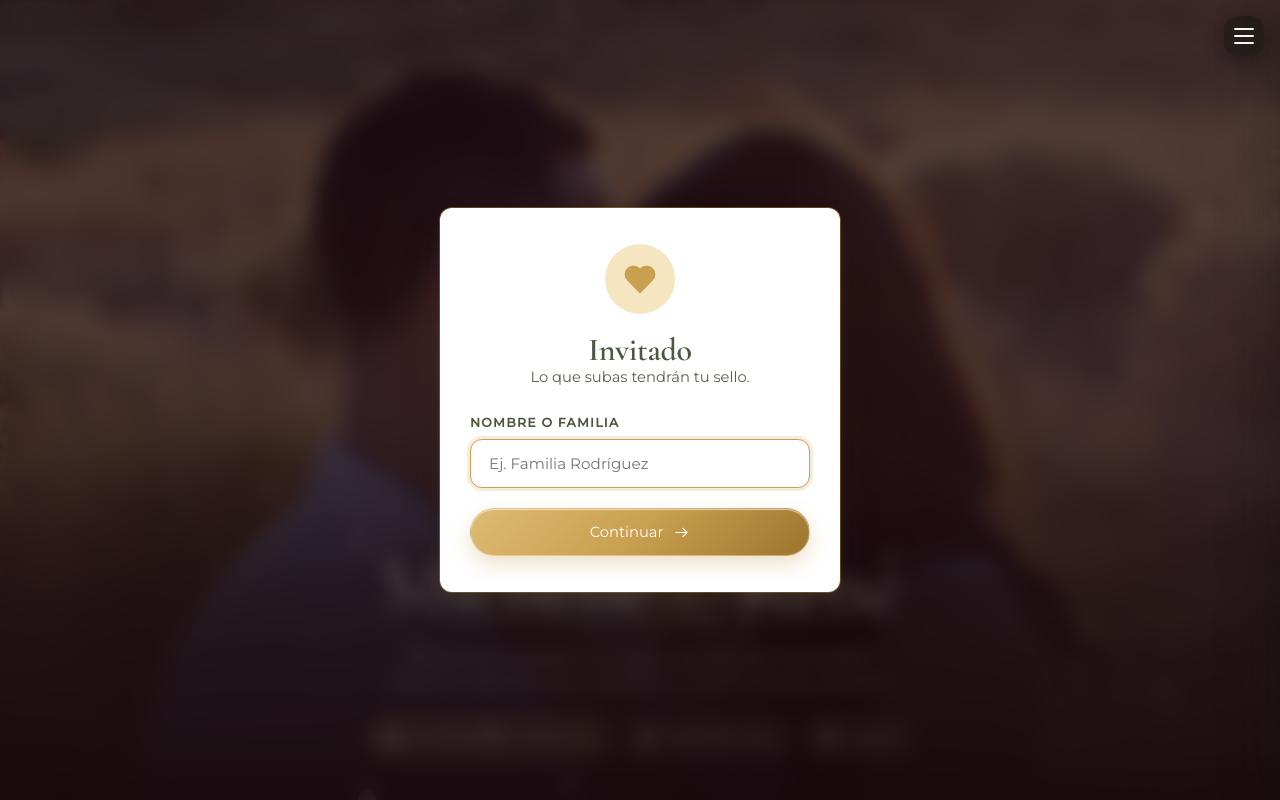
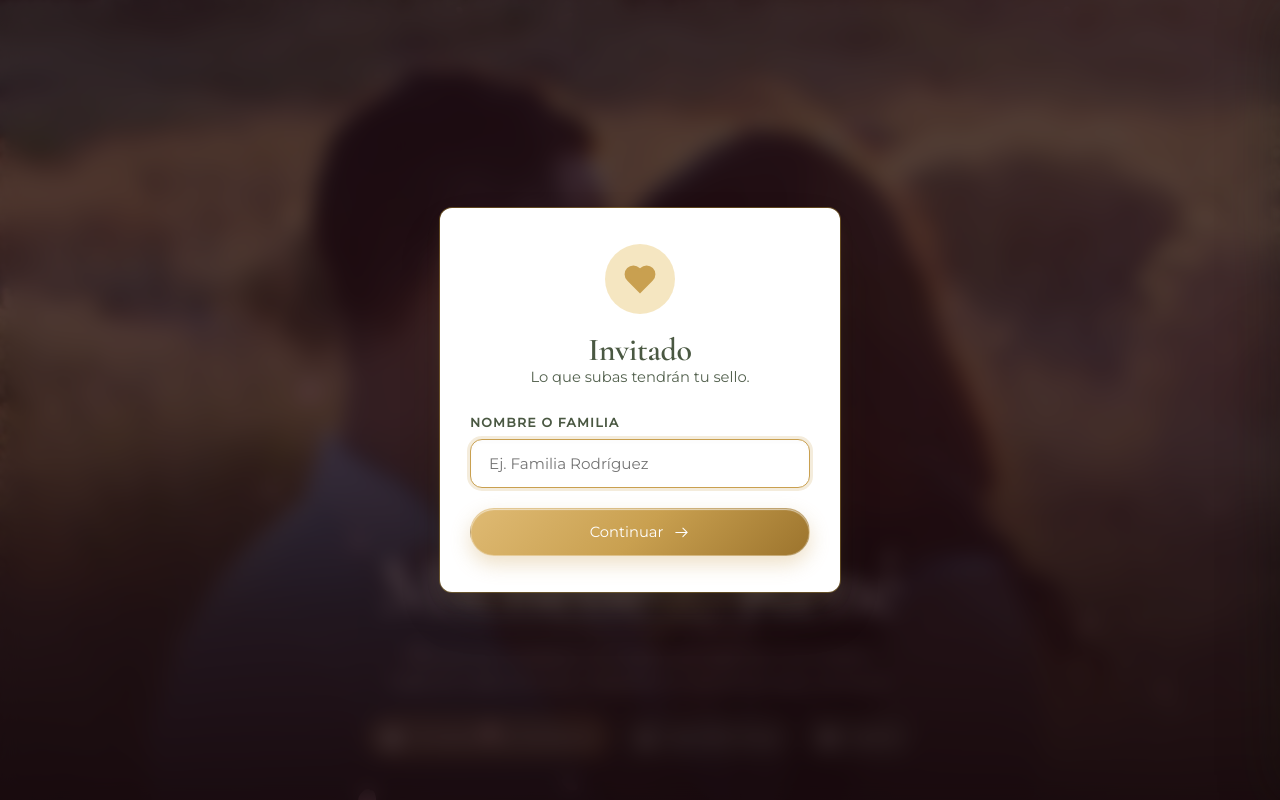
Before and after one commit to MLuisaGP/boda_mr_qr, a PHP site: page / in a window 1280 px wide. Run offline with PHP 8.4, Linux system fonts and the light colour scheme; some web fonts are replaced.

Commit message:
diseño: quitar menú hamburguesa de la portada

```diff
--- a/views/partials/navbar.php
+++ b/views/partials/navbar.php
@@ -2,20 +2,13 @@
 /**
  * Unified App Navigation Bar (Desktop + Mobile Hamburger)
  * Expects $activePage ('home' | 'camera' | 'gallery' | 'guestbook'),
- * optional $navTransparent (bool) and optional $homeFloatingMenu (bool: solo botón hamburguesa flotante sin barra superior)
+ * optional $navTransparent (bool) and optional $homeFloatingMenu (bool: portada sin barra superior ni botón de menú)
  */
 $activePage = $activePage ?? 'home';
 $navTransparent = !empty($navTransparent);
 $homeFloatingMenu = !empty($homeFloatingMenu);
 ?>
-<?php if ($homeFloatingMenu): ?>
-  <!-- BOTÓN HAMBURGUESA FLOTANTE EN HOME (SIN BARRA SUPERIOR) -->
-  <button type="button" class="nav-hamburger-btn home-floating-hamburger" id="navHamburgerBtn" aria-label="Abrir menú de navegación" aria-expanded="false" aria-controls="mobileDrawer">
-    <span class="hamburger-line"></span>
-    <span class="hamburger-line"></span>
-    <span class="hamburger-line"></span>
-  </button>
-<?php else: ?>
+<?php if (!$homeFloatingMenu): ?>
   <!-- BARRA DE NAVEGACIÓN APP (ESCRITORIO + MÓVIL CON HAMBURGUESA) -->
   <header class="site-nav<?= $navTransparent ? ' nav-over-hero' : '' ?>" id="siteNav">
     <a href="/" class="nav-brand app-nav-link" aria-label="Ir al inicio — Michelle y René">
```
